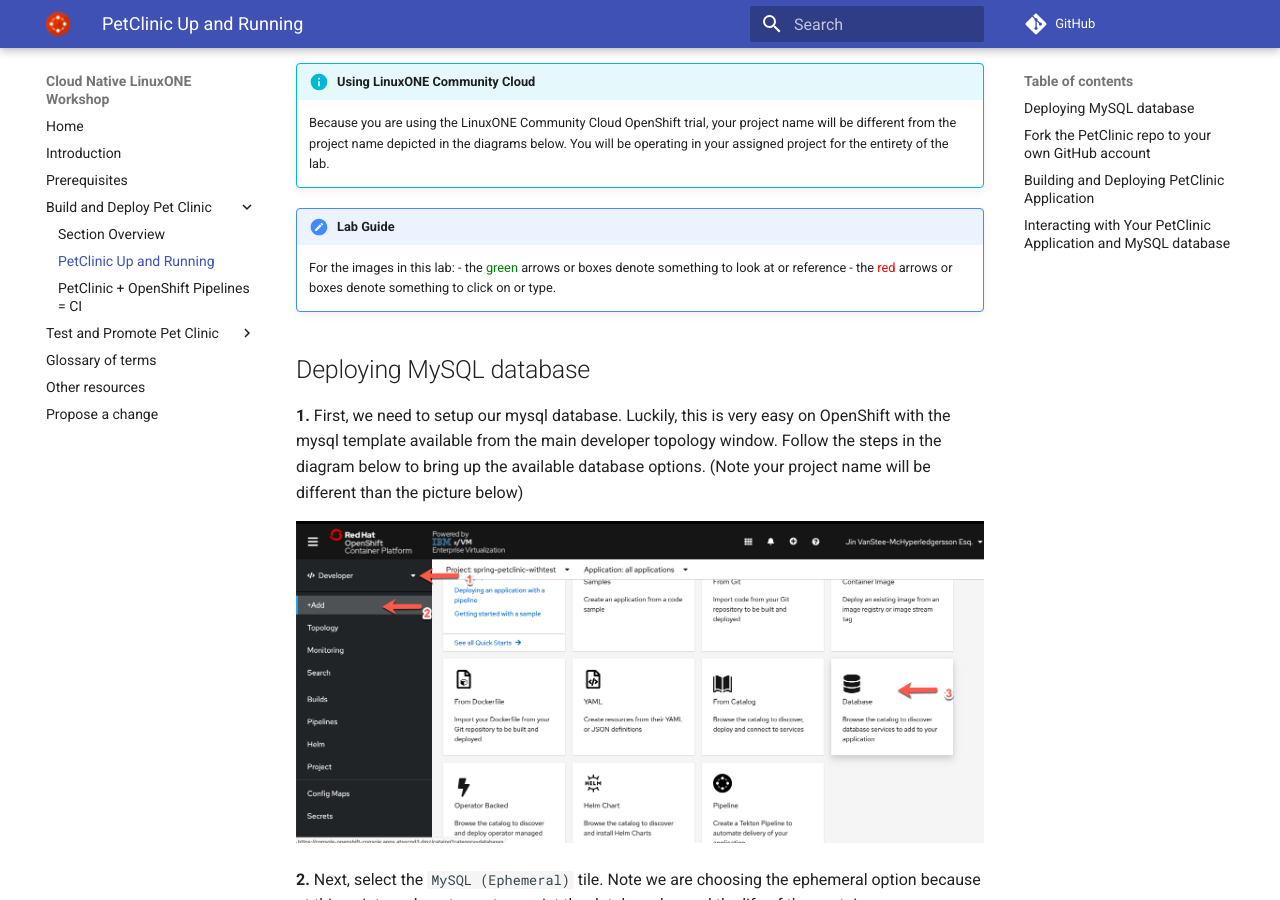
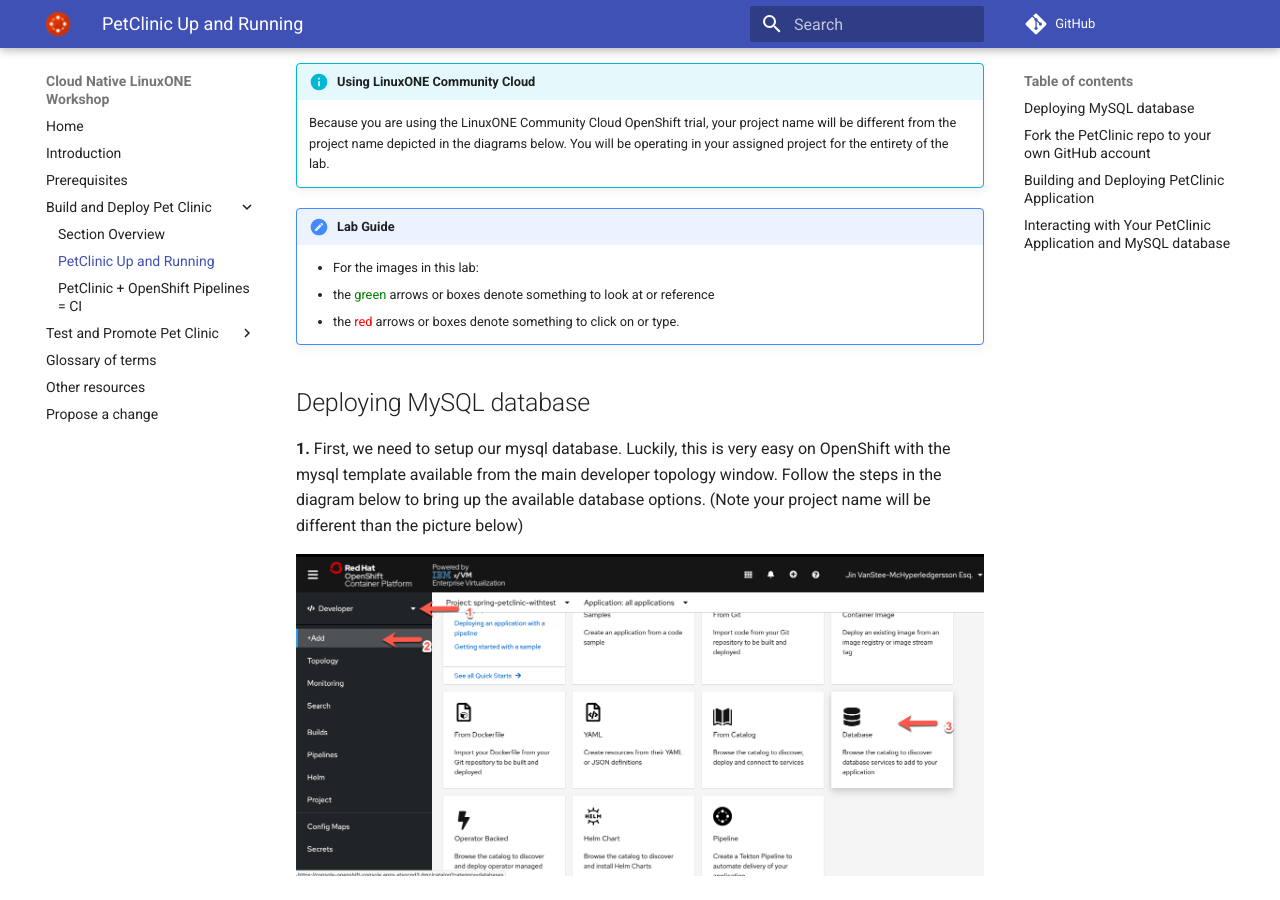
Before and after one commit to ibm-wsc/cloud-native-linuxone, an MkDocs documentation site: the page built from docs/build-and-deploy/upandrunning.md, in a window 1280 px wide and 900 px high, scrolled down 399 px. Built offline with MkDocs 1.6.1 and Material for MkDocs 9.7.7, drawn with Linux system fonts in a browser that asks for light colours; comment, search, counter and statistics services are not loaded.

```diff
--- a/docs/build-and-deploy/upandrunning.md
+++ b/docs/build-and-deploy/upandrunning.md
@@ -10,7 +10,7 @@ We will start by building our PetClinic application from the source code and con
     Because you are using the LinuxONE Community Cloud OpenShift trial, your project name will be different from the project name depicted in the diagrams below. You will be operating in your assigned project for the entirety of the lab.
 
 !!! note "Lab Guide"
-    For the images in this lab:
+    - For the images in this lab:
     - the <span style="color:green">green</span> arrows or boxes denote something to look at or reference
     - the <span style="color:red">red</span> arrows or boxes denote something to click on or type.
 
```
